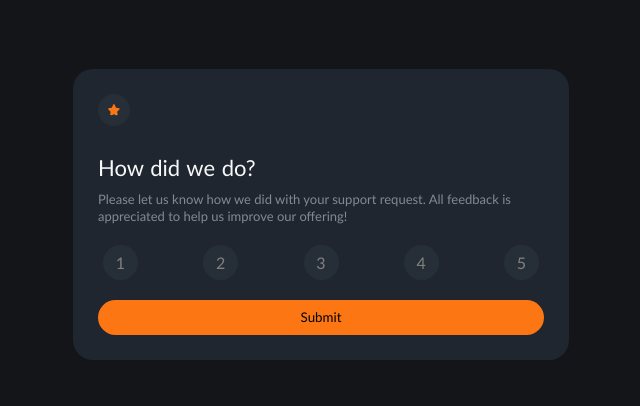
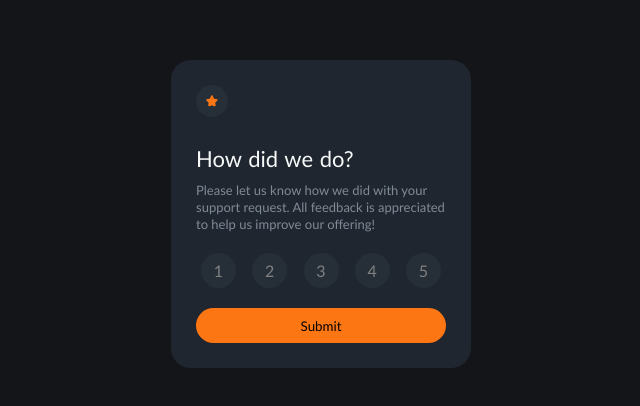
Before and after one commit to ENG-BXI/interactive-rating-component-main, a plain HTML site: page index.html in a window 1280 px wide. Shown: the part 186-592 px from the top of the page, without its empty margins (319-959 px from the left). Drawn offline with Linux system fonts and the light colour scheme.

Commit message:
add width to cart

```diff
--- a/style.css
+++ b/style.css
@@ -17,13 +17,13 @@
 
 #root #cart {
     background-color: #1f2630;
-    margin: 0 24.5rem;
     padding: 25px;
     border-radius: 20px;
     -webkit-border-radius: 20px;
     -moz-border-radius: 20px;
     -ms-border-radius: 20px;
     -o-border-radius: 20px;
+    width: 300px;
 }
 
 
```
